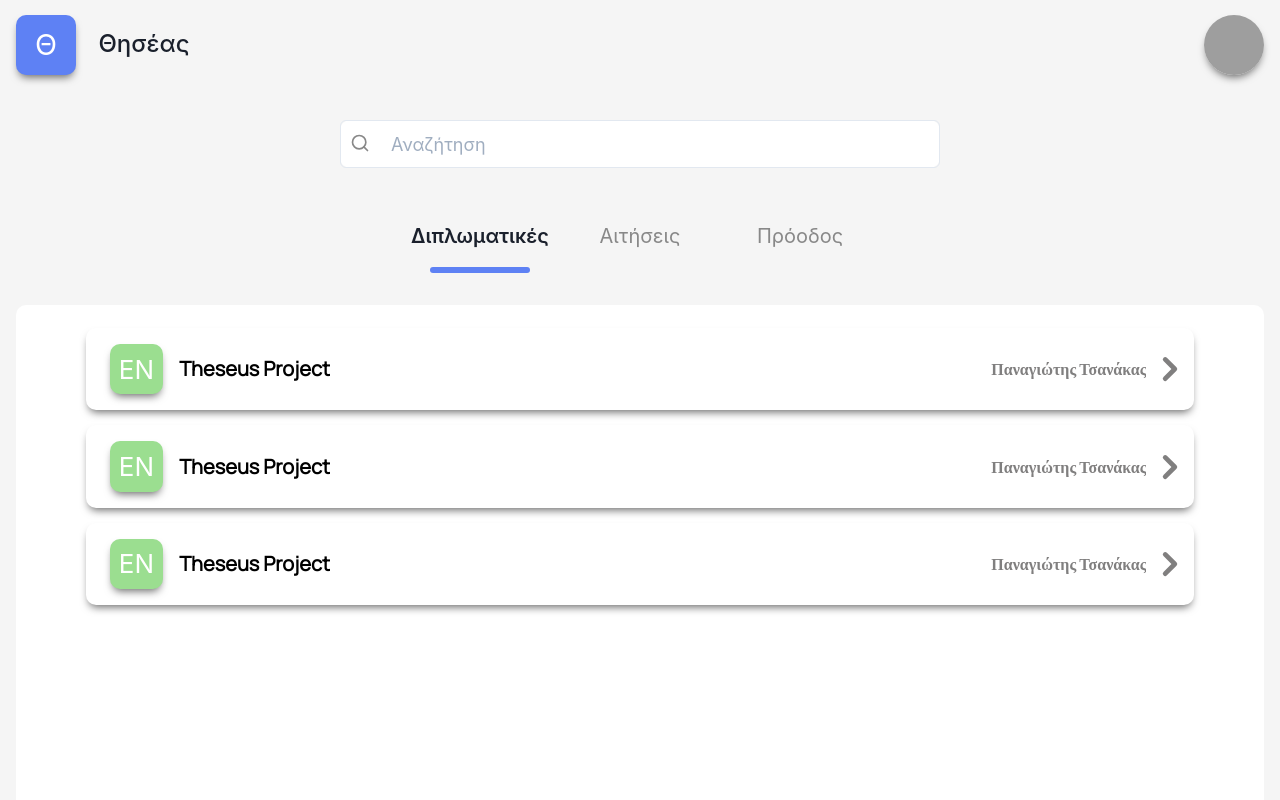
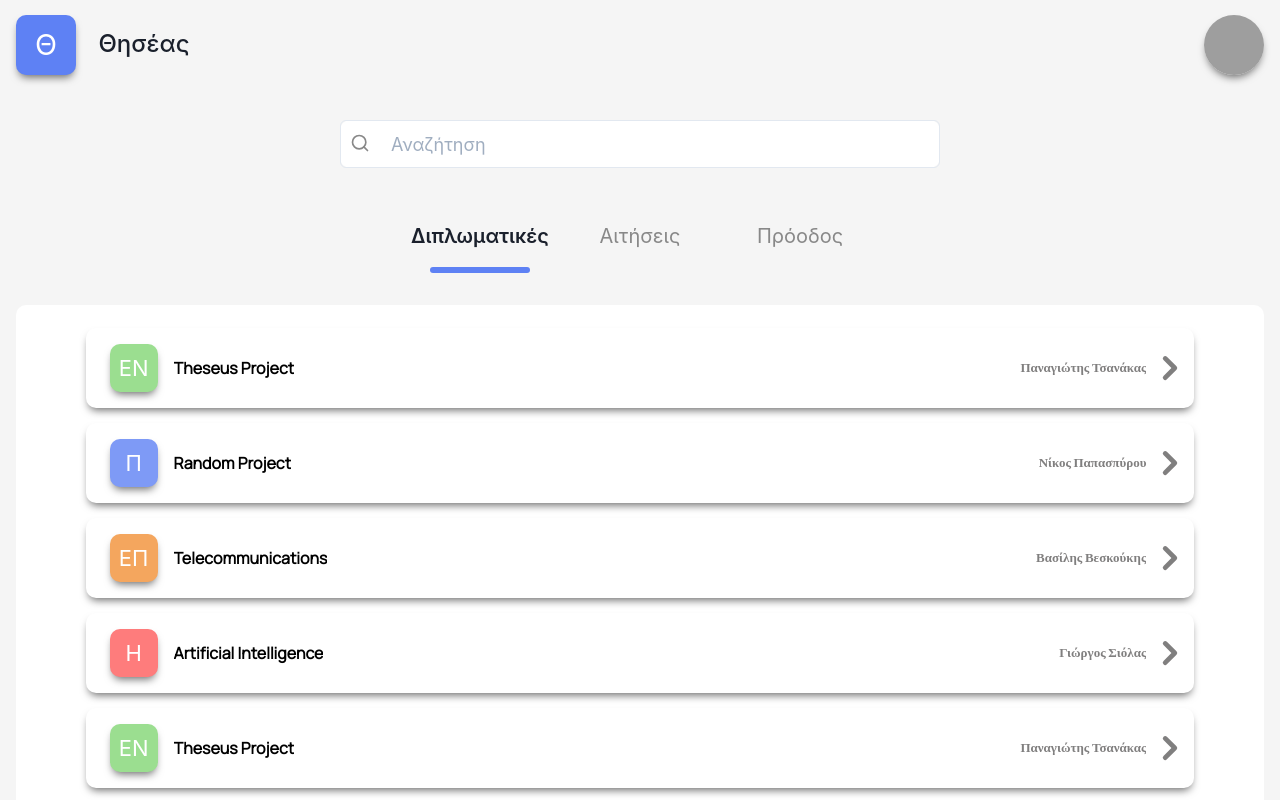
Before and after one commit to ktrip96/NTUA_thesis, a Next.js app in the folder theseus/: page /student in a window 1280 px wide. Shown: the top 800 px of the page. Built offline with nearby package versions, Linux system fonts and the light colour scheme; grey boxes are pictures that could not be loaded.

Commit message:
Adding data to Project Components

```diff
--- a/theseus/pages/components/ProjectBox.js
+++ b/theseus/pages/components/ProjectBox.js
@@ -1,6 +1,6 @@
 import styles from './ProjectBox.module.css'
 import { HiChevronRight } from 'react-icons/hi'
-function ProjectBox(props) {
+function ProjectBox({ path, name, teacher }) {
   const pathColorizer = {
     electronics: { color: '#fe7c7c', letter: 'Η' },
     software: { color: '#7e9af6', letter: 'Π' },
@@ -15,16 +15,14 @@ function ProjectBox(props) {
   return (
     <div className={styles.box_ctn}>
       {/* Icon */}
-      <div className={styles.logo_box} style={returnStyling('energy')}>
-        <h1 className={styles.logo_ltr}>{returnLetter('energy')}</h1>
+      <div className={styles.logo_box} style={returnStyling(path)}>
+        <h1 className={styles.logo_ltr}>{returnLetter(path)}</h1>
       </div>
       {/* Title */}
-      <h1 className={[styles.txt, styles.title].join(' ')}>Theseus Project</h1>
+      <h1 className={[styles.txt, styles.title].join(' ')}>{name}</h1>
       <div style={{ flexGrow: 1 }}></div>
       {/* Teacher */}
-      <p className={[styles.txt, styles.gray_color].join(' ')}>
-        Παναγιώτης Τσανάκας
-      </p>
+      <p className={[styles.txt, styles.gray_color].join(' ')}>{teacher}</p>
       {/* Arrow */}
       <HiChevronRight className={[styles.icon, styles.gray_color].join(' ')} />
     </div>
--- a/theseus/pages/components/ProjectBox.module.css
+++ b/theseus/pages/components/ProjectBox.module.css
@@ -20,8 +20,8 @@
 }
 
 .logo_box {
-  height: 3.15rem;
-  width: 3.35rem;
+  height: 3rem;
+  width: 3rem;
   display: flex;
   justify-content: center;
   align-items: center;
@@ -38,21 +38,25 @@
 
 .logo_ltr {
   color: white;
-  font-size: 26px;
+  font-size: 22px;
 }
 
 @media (max-width: 425px) {
   .logo_ltr {
-    font-size: 7vw;
+    font-size: 6vw;
   }
 
   .box_ctn {
-    padding-left: 0.5rem;
+    padding-left: 1.1rem;
+  }
+
+  .title {
+    max-width: 150px;
   }
 }
 
 .title {
-  font-size: 20px;
+  font-size: 16px;
   font-weight: 600;
   font-family: 'Manrope';
   color: #000;
@@ -79,4 +83,5 @@
 .gray_color {
   color: #807f7f;
   font-weight: 600;
+  font-size: 13px;
 }
--- a/theseus/pages/student/index.js
+++ b/theseus/pages/student/index.js
@@ -25,9 +25,36 @@ function StudentHome() {
       </div>
       {/* Όλες οι διπλωματικές */}
       <div className={styles.project_ctn}>
-        <ProjectBox />
-        <ProjectBox />
-        <ProjectBox />
+        <ProjectBox
+          path='energy'
+          teacher='Παναγιώτης Τσανάκας'
+          name='Theseus Project'
+        />
+        <ProjectBox
+          path='software'
+          teacher='Νίκος Παπασπύρου'
+          name='Random Project'
+        />
+        <ProjectBox
+          path='communications'
+          teacher='Βασίλης Βεσκούκης'
+          name='Telecommunications '
+        />
+        <ProjectBox
+          path='electronics'
+          teacher='Γιώργος Σιόλας'
+          name='Artificial Intelligence'
+        />
+        <ProjectBox
+          path='energy'
+          teacher='Παναγιώτης Τσανάκας'
+          name='Theseus Project'
+        />
+        <ProjectBox
+          path='communications'
+          teacher='Βασίλης Βεσκούκης'
+          name='Telecommunications '
+        />
       </div>
       {/* <ProjectInfo /> */}
       {/* Οι αιτήσεις μου */}
```
